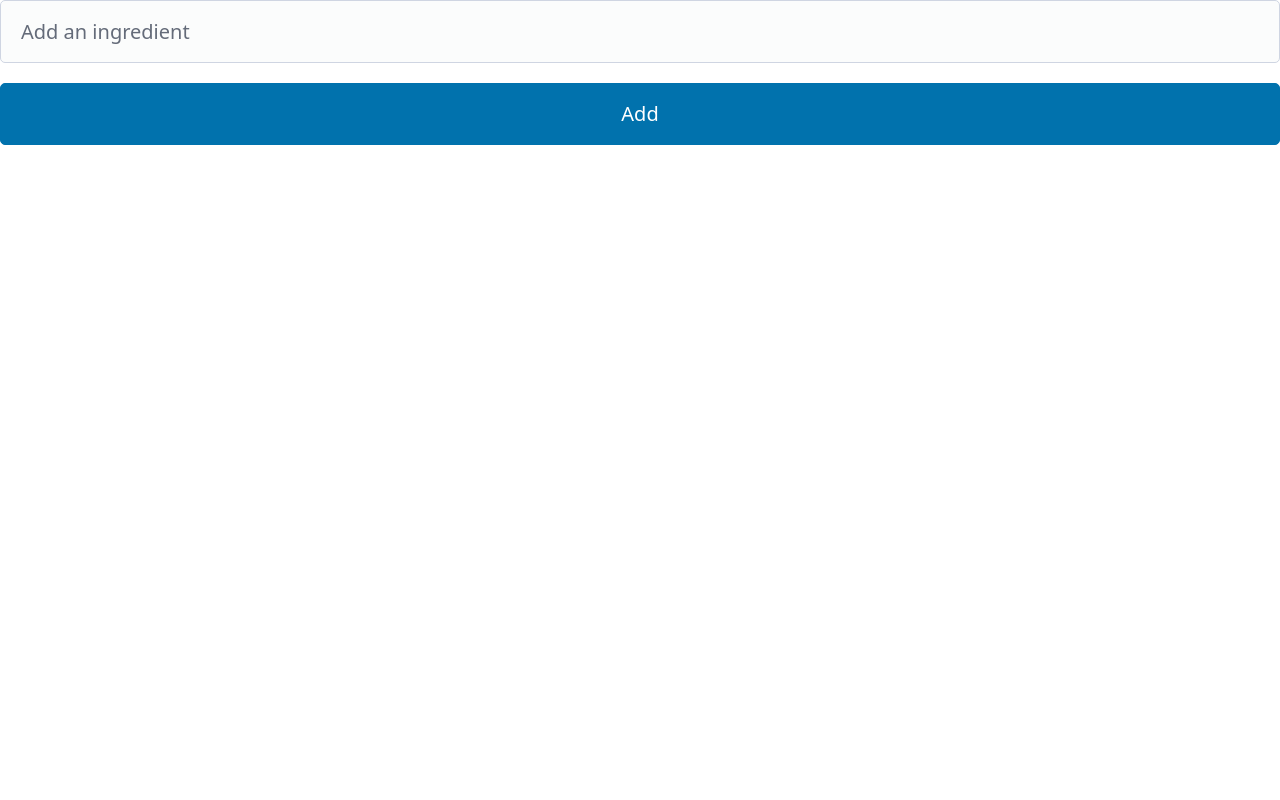
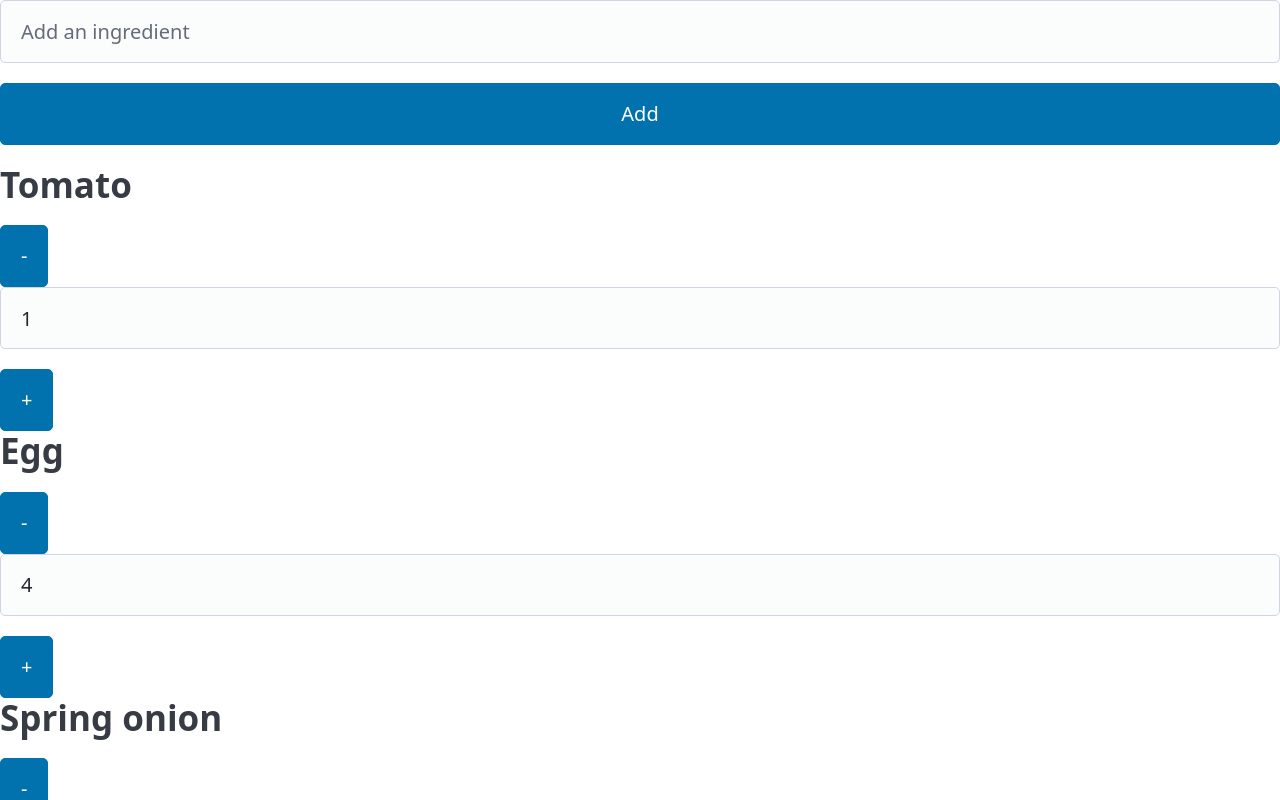
Before and after one commit to luoxinnan/DishDashApp, a React (Vite) app in the folder Frontend/: page / in a window 1280 px wide. Shown: the top 800 px of the page. Built offline with nearby package versions, Linux system fonts and the light colour scheme.

Commit message:
Add ingredient cards

```diff
--- a/Frontend/src/App.tsx
+++ b/Frontend/src/App.tsx
@@ -1,14 +1,24 @@
 import { FormEvent, useState } from 'react'
 import {BrowserRouter as Router, Route, Switch} from 'react-router-dom';
 import AddIngredForm from './components/AddIngredForm';
+import IngredCards from './components/IngredCards';
 
 
-
+// temp
+export type Ingred = {
+  name: string,
+  quantity: number
+}
 
 
 export function App() {
 
-  const[ingredList, setIngredList] = useState();
+  const[ingreds, setIngreds] = useState([
+    {name: "Tomato", quantity: 1},
+    {name: "Egg", quantity: 4},
+    {name: "Spring onion", quantity: 3}
+  ]);
+
 
   function addIngredToList(event: FormEvent<HTMLFormElement>){
     event?.preventDefault();
@@ -24,9 +34,13 @@ export function App() {
   }
 
 
+
+
   return (
     <>
     <AddIngredForm func={addIngredToList}/>
+    <IngredCards ingreds={ingreds}/>
+
 
     </>
   )
--- /dev/null
+++ b/Frontend/src/components/IngredCards.tsx
@@ -0,0 +1,29 @@
+import { useState } from "react";
+import { Props } from "./types/IngredCardsTypes";
+import QuantitySpinner from "./QuantitySpinner";
+
+export default function IngredCards({ingreds }: Props){
+    const [updatedIngreds, setUpdatedIngreds] = useState(ingreds);
+
+    function handleQuantityChange (index: number, newQuantity: number) {
+      const newIngreds = [...updatedIngreds];
+      newIngreds[index].quantity = newQuantity;
+      setUpdatedIngreds(newIngreds);
+    };
+
+
+    return (
+        <div>
+          {updatedIngreds.map((ingred, index) => (
+            <div key={index}>
+              <h2>{ingred.name}</h2>
+              <QuantitySpinner
+                value={ingred.quantity}
+                onChange={(newQuantity) => handleQuantityChange(index, newQuantity)}
+              />
+            </div>
+          ))}
+        </div>
+    );
+
+}
--- /dev/null
+++ b/Frontend/src/components/QuantitySpinner.tsx
@@ -0,0 +1,22 @@
+import { quantitySpinnerProps } from "./types/quantitySpinnerTypes";
+
+
+export default function Spinner({ onChange, value }: quantitySpinnerProps) {
+    const handleIncrement = () => {
+      onChange(value + 1);
+    };
+
+    const handleDecrement = () => {
+      if (value > 0) {
+        onChange(value - 1);
+      }
+    };
+
+    return (
+      <div>
+        <button onClick={handleDecrement}>-</button>
+        <input type="text" value={value} readOnly />
+        <button onClick={handleIncrement}>+</button>
+      </div>
+    );
+}
--- /dev/null
+++ b/Frontend/src/components/types/IngredCardsTypes.ts
@@ -0,0 +1,7 @@
+import { Ingred } from "../../App"
+
+
+
+export type Props = {
+    ingreds: Ingred[]
+}
--- /dev/null
+++ b/Frontend/src/components/types/quantitySpinnerTypes.ts
@@ -0,0 +1,4 @@
+export type quantitySpinnerProps = {
+    onChange: (newQuantity: number) => void,
+    value: number
+}
```
